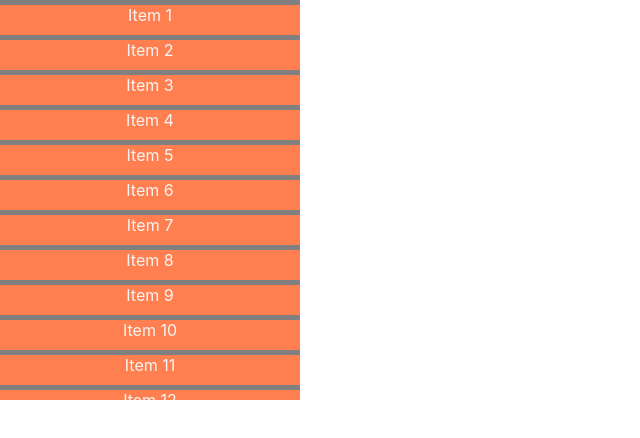
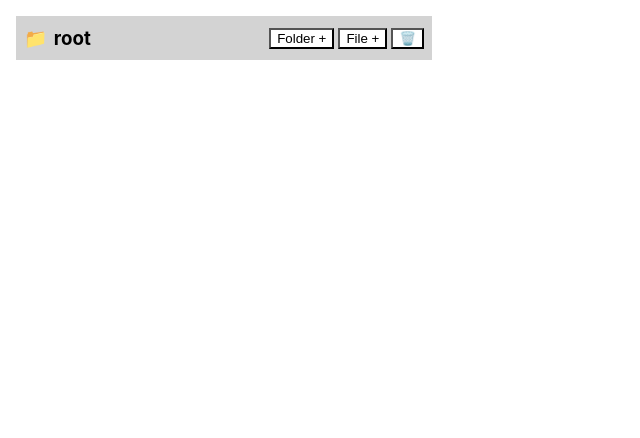
Before and after one commit to SiddharthSsb11/int-prep-misc, a React (Create React App) app: page / in a window 1280 px wide. Shown: the top 438 px of the page, without its empty margins (0-640 px from the left). Built offline with nearby package versions, Linux system fonts and the light colour scheme.

Commit message:
folder structure

```diff
--- a/src/App.js
+++ b/src/App.js
@@ -1,9 +1,9 @@
 import "./App.css";
-import Virtualization from "./Machine Coding/React/Virtualization/Virtualization";
+import FileExplorerApp from "./Machine Coding/React/File Explorer/FileExplorerApp";
 function App() {
   return (
     <div>
-      <Virtualization />
+      <FileExplorerApp />
     </div>
   );
 }
--- /dev/null
+++ b/src/Machine Coding/React/File Explorer/FileExplorer.js
@@ -0,0 +1,127 @@
+import React, { useState } from "react";
+import "./style.css";
+import { isVisible } from "@testing-library/user-event/dist/utils";
+
+const FileExplorer = ({ explorer, handleInsertNode, handleDeleteNode }) => {
+  const [showChildren, setShowChildren] = useState(false);
+  const [showInput, setShowInput] = useState({
+    visible: false,
+    isFolder: null,
+  });
+
+  const handleClick = (e) => {
+    // e.stopPropagation();
+    // console.log("--showchildren click");
+    setShowChildren(!showChildren);
+  };
+
+  const handleAddClick = (e, isFolder) => {
+    e.stopPropagation();
+    setShowChildren(true);
+    setShowInput({ visible: true, isFolder: isFolder });
+  };
+
+  const onAddFolder = (e) => {
+    if (e.keyCode === 13 && e.target.value) {
+      handleInsertNode(explorer.id, e.target.value, showInput.isFolder);
+      setShowInput({ ...showInput, visible: false });
+    }
+  };
+
+  if (explorer.isFolder) {
+    return (
+      <div style={{ margin: "16px" }}>
+        <div className="container" onClick={handleClick}>
+          <h3>
+            {explorer.isFolder ? (showChildren ? "📂" : "📁") : "📄"}{" "}
+            <span style={{ marginLeft: "2px" }}>{explorer.name}</span>{" "}
+          </h3>
+          <div>
+            <button
+              style={{
+                marginRight: "4px",
+                backgroundColor: "white",
+                cursor: "pointer",
+              }}
+              onClick={(e) => handleAddClick(e, true)}
+            >
+              Folder +
+            </button>
+            <button
+              style={{
+                backgroundColor: "white",
+                cursor: "pointer",
+                marginRight: "4px",
+              }}
+              onClick={(e) => handleAddClick(e, false)}
+            >
+              File +
+            </button>
+            <button
+              style={{ backgroundColor: "white", cursor: "pointer" }}
+              onClick={(e) => {
+                e.stopPropagation();
+                handleDeleteNode(explorer.id); // Delete the current folder or file
+              }}
+            >
+              🗑️
+            </button>
+          </div>
+        </div>
+        <div
+          style={{
+            paddingLeft: "16px",
+          }}
+        >
+          {showInput.visible && (
+            <div className="inputContainer">
+              <span>{showInput.isFolder ? "📁" : "📄"}</span>
+              <input
+                type="text"
+                className="inputContainer__input"
+                autoFocus
+                onKeyDown={onAddFolder}
+                onBlur={() => setShowInput({ ...showInput, visible: false })}
+              />
+            </div>
+          )}
+          {showChildren &&
+            explorer?.items?.map((item, index) => {
+              return (
+                <FileExplorer
+                  explorer={item}
+                  key={index}
+                  handleInsertNode={handleInsertNode}
+                  handleDeleteNode={handleDeleteNode}
+                />
+              );
+            })}
+        </div>
+      </div>
+    );
+  } else {
+    return (
+      <div
+        style={{
+          display: "flex",
+          alignItems: "center",
+          justifyContent: "space-between",
+          width: "400px",
+        }}
+      >
+        <p className="file">📄 {explorer.name}</p>{" "}
+        <button
+          style={{ backgroundColor: "white", cursor: "pointer" }}
+          onClick={(e) => {
+            e.stopPropagation();
+            handleDeleteNode(explorer.id); // Delete the current folder or file  // Pass the node ID
+          }}
+        >
+          🗑️
+        </button>
+      </div>
+    );
+  }
+};
+
+export default FileExplorer;
--- /dev/null
+++ b/src/Machine Coding/React/File Explorer/FileExplorerApp.js
@@ -0,0 +1,30 @@
+import React, { useState } from "react";
+import FileExplorer from "./FileExplorer";
+import explorer from "./data";
+import useTraverseTree from "./use-traverse-tree";
+const FileExplorerApp = () => {
+  const [explorerData, setExplorerData] = useState(explorer);
+  const { insertNode, deleteNode } = useTraverseTree();
+
+  const handleInsertNode = (folderId, item, isFolder) => {
+    const updatedTree = insertNode(explorerData, folderId, item, isFolder);
+    setExplorerData(updatedTree);
+  };
+
+  const handleDeleteNode = (nodeId) => {
+    const updatedTree = deleteNode(explorerData, nodeId);
+    setExplorerData(updatedTree);
+  };
+
+  return (
+    <div>
+      <FileExplorer
+        explorer={explorerData}
+        handleInsertNode={handleInsertNode}
+        handleDeleteNode={handleDeleteNode}
+      />
+    </div>
+  );
+};
+
+export default FileExplorerApp;
--- /dev/null
+++ b/src/Machine Coding/React/File Explorer/data.js
@@ -0,0 +1,72 @@
+const explorer = {
+  id: "1",
+  name: "root",
+  isFolder: true,
+  items: [
+    {
+      id: "2",
+      name: "public",
+      isFolder: true,
+      items: [
+        {
+          id: "3",
+          name: "public nested 1",
+          isFolder: true,
+          items: [
+            {
+              id: "4",
+              name: "index.html",
+              isFolder: false,
+              items: [],
+            },
+            {
+              id: "5",
+              name: "hello.html",
+              isFolder: false,
+              items: [],
+            },
+          ],
+        },
+        {
+          id: "6",
+          name: "public_nested_file",
+          isFolder: false,
+          items: [],
+        },
+      ],
+    },
+    {
+      id: "7",
+      name: "src",
+      isFolder: true,
+      items: [
+        {
+          id: "8",
+          name: "App.js",
+          isFolder: false,
+          items: [],
+        },
+        {
+          id: "9",
+          name: "Index.js",
+          isFolder: false,
+          items: [],
+        },
+        {
+          id: "10",
+          name: "styles.css",
+          isFolder: false,
+          items: [],
+        },
+      ],
+    },
+    {
+      id: "11",
+      name: "package.json",
+      isFolder: false,
+      items: [],
+    },
+  ],
+};
+
+export default explorer;
--- /dev/null
+++ b/src/Machine Coding/React/File Explorer/style.css
@@ -0,0 +1,39 @@
+.container {
+    background-color: lightgray;
+    display: flex;
+    align-items: center;
+    justify-content: space-between;
+    width: 400px;
+    cursor: pointer;
+    padding: 2px 8px;
+    height: 40px;
+}
+
+.inputContainer {
+    display: flex;
+    align-items: center;
+    gap: 5px;
+}
+
+.inputContainer>span {
+    margin: 4px 0;
+    padding-left: 12px;
+}
+
+.inputContainer__input {
+    margin: 6px 0 0px 0;
+    padding: 5px;
+    display: flex;
+    border: 1px solid lightgray;
+    align-items: center;
+    justify-content: space-between;
+    cursor: pointer;
+}
+
+
+.file {
+    margin-top: 5px;
+    padding-left: 15px;
+    display: flex;
+    flex-direction: column;
+}
--- /dev/null
+++ b/src/Machine Coding/React/File Explorer/use-traverse-tree.js
@@ -0,0 +1,40 @@
+import React from "react";
+
+const useTraverseTree = () => {
+  const insertNode = (tree, folderId, item, isFolder) => {
+    if (tree.id === folderId && tree.isFolder) {
+      tree.items.unshift({
+        id: new Date().getTime(),
+        name: item,
+        isFolder,
+        items: [],
+      });
+
+      return tree;
+    }
+
+    let latestNode;
+    latestNode = tree.items.map((obj, index) => {
+      return insertNode(obj, folderId, item, isFolder);
+    });
+    return { ...tree, items: latestNode };
+  };
+
+  // Delete a node from the tree
+  const deleteNode = (tree, nodeId) => {
+    // If the tree's items contain the node to be deleted
+    const filteredItems = tree.items.filter((item) => item.id !== nodeId);
+
+    // If the current tree node contains items, recursively process them
+    const updatedItems = filteredItems.map((item) => {
+      return deleteNode(item, nodeId);
+    });
+
+    // Return the updated tree with filtered items
+    return { ...tree, items: updatedItems };
+  };
+
+  return { insertNode, deleteNode };
+};
+
+export default useTraverseTree;
```
